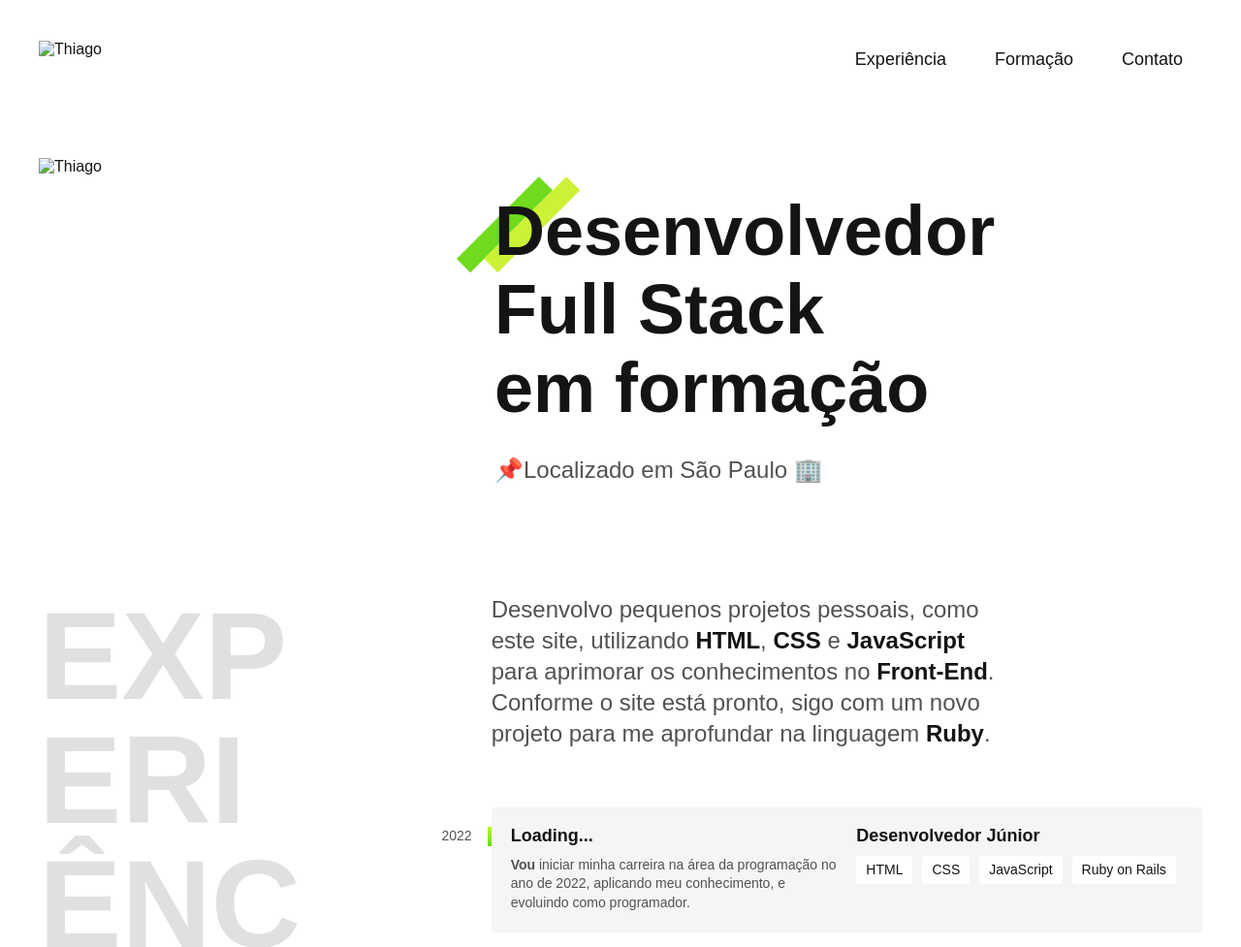
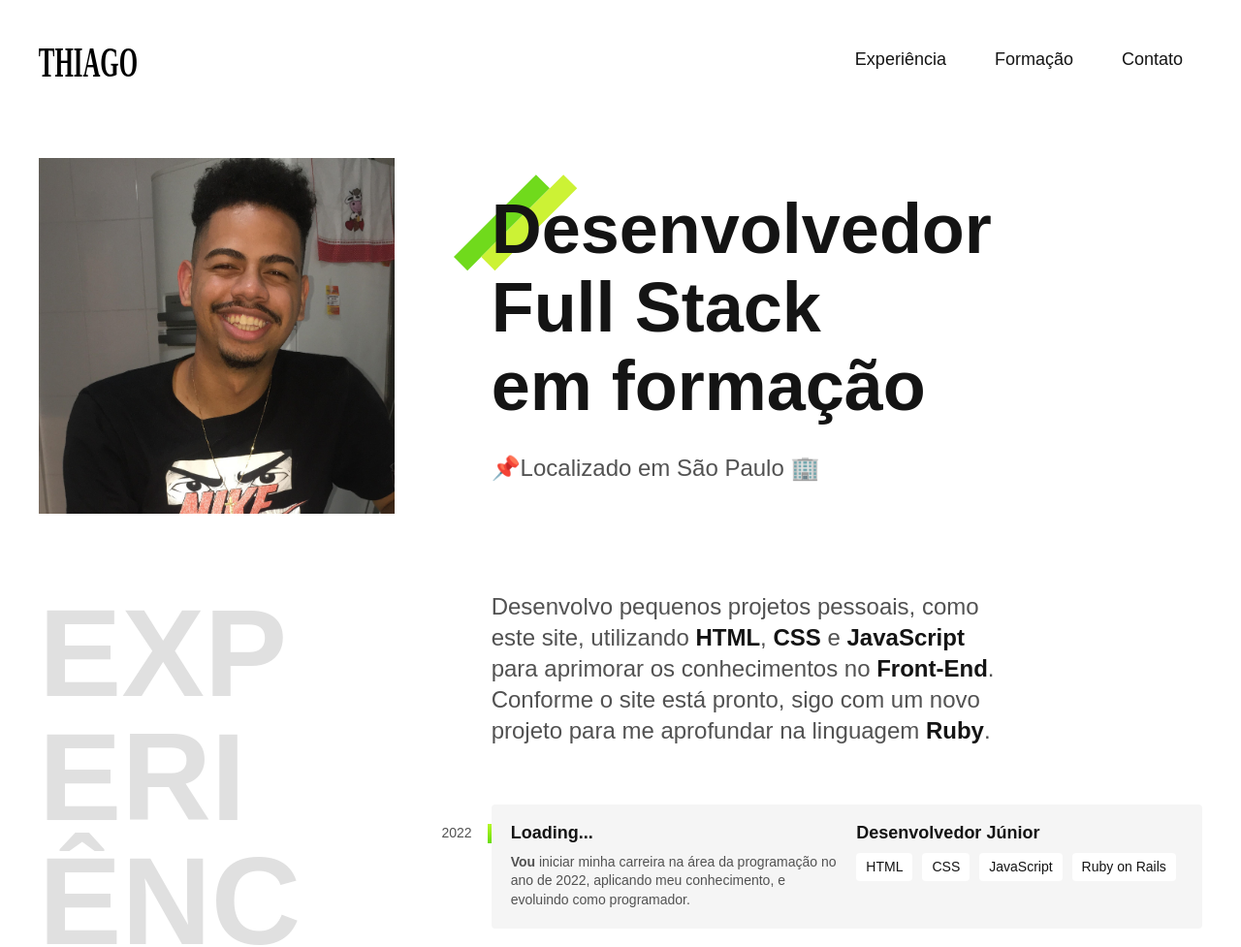
Before and after one commit to ThimSouza/PortfolioThiago, a plain HTML site: page index.html in a window 1280 px wide. Shown: the top 977 px of the page at 97% size. Drawn offline with Linux system fonts and the light colour scheme; files that its build step writes are made by us from their sources; files whose address does not match are found by name.

Commit message:
corrigindo caminho para pastas

```diff
--- a/index.html
+++ b/index.html
@@ -7,12 +7,12 @@
   <meta name="viewport" content="width=device-width, initial-scale=1.0">
   <title>Thiago Souza - Portfólio</title>
   <meta name="description" content="Desenvolvedor Full Stack em formação, localizado em São Paulo">
-  <link rel="stylesheet" href="../css/style.css">
+  <link rel="stylesheet" href="/_css/style.min.css">
 </head>
 
 <body>
   <header class="header">
-    <img src="/img/marca.svg" alt="Thiago" width="104" height="40">
+    <img src="/_img/marca.svg" alt="Thiago" width="104" height="40">
     <nav>
       <ul class="header-menu">
         <li><a href="#experiencia">Experiência</a></li>
@@ -23,7 +23,7 @@
   </header>
 
   <main class="introducao">
-    <img src="/img/perfil.jpg" alt="Thiago" width="370" height="370">
+    <img src="/_img/perfil.jpg" alt="Thiago" width="370" height="370">
     <div>
       <h1>Desenvolvedor<br>Full Stack<br>em formação</h1>
       <p>📌Localizado em São Paulo 🏢</p>
```
